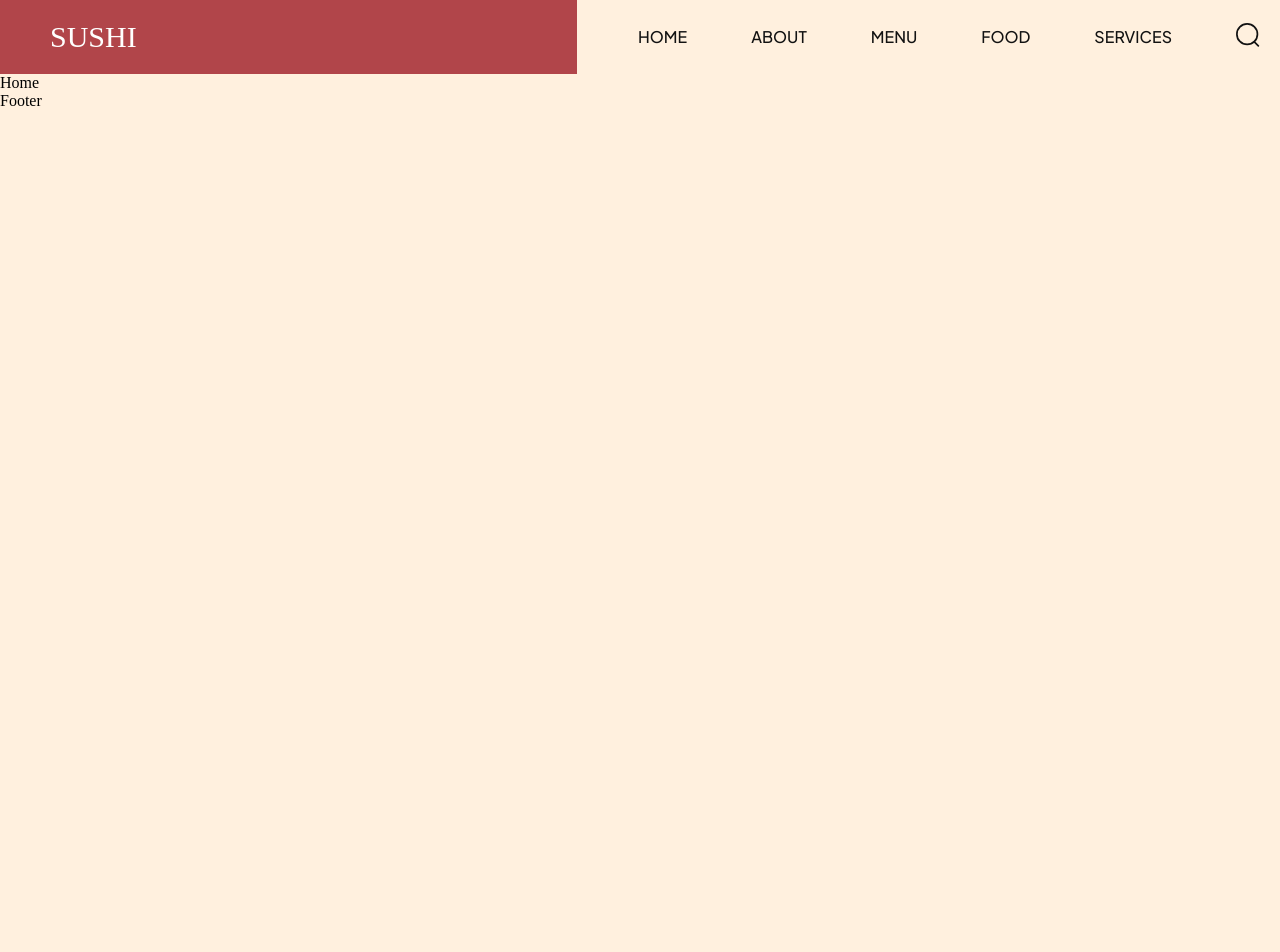
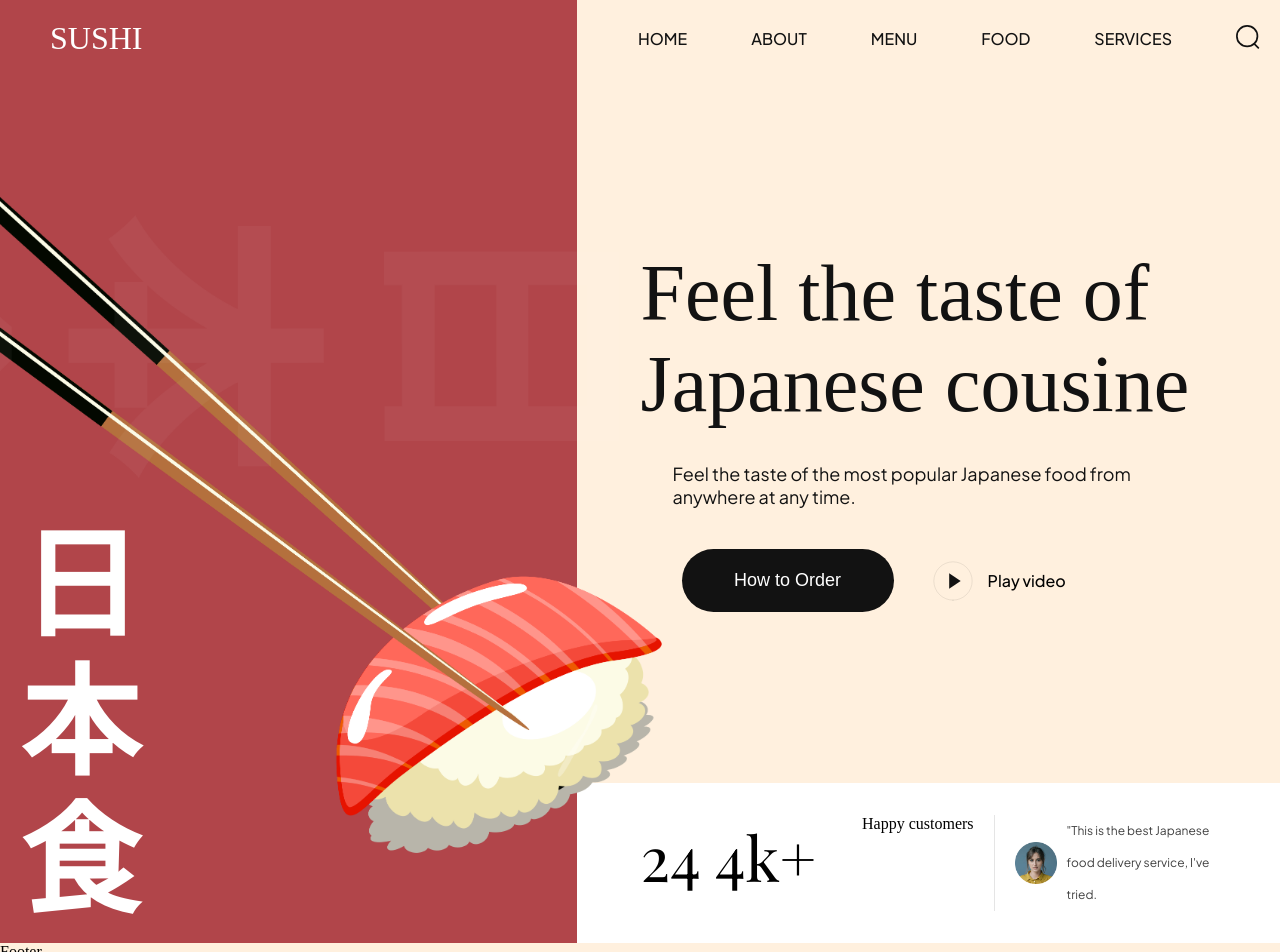
Before and after one commit to bojan09/sushi, a React (Vite) app: page / in a window 1280 px wide. Shown: the top 952 px of the page. Before the commit the page ends 800 px from the top, so only its background shows below. Built offline with nearby package versions, Linux system fonts and the light colour scheme.

Commit message:
minor changes in Navbar, added Home component

```diff
--- a/src/components/Navbar/Navbar.css
+++ b/src/components/Navbar/Navbar.css
@@ -22,7 +22,7 @@
 .header__logo-link {
     padding-left: 30px;
     color: #fff;
-    font-size: 30px;
+    font-size: 32px;
     font-weight: 500;
     text-transform: uppercase;
     z-index: 2;
@@ -54,7 +54,6 @@
 .header__menu li img {
     width: 24px;
     height: 24px;
-    object-fit: contain;
 }
 
 .header__menu-mobile {
--- a/src/index.css
+++ b/src/index.css
@@ -42,3 +42,8 @@ a {
 li {
   list-style-type: none;
 }
+
+img {
+  object-fit: contain;
+
+}
--- a/src/pages/Home/Home.css
+++ b/src/pages/Home/Home.css
@@ -0,0 +1,166 @@
+.home {
+    display: flex;
+    min-height: calc(100vh-74px);
+    overflow: hidden;
+}
+
+.home-img {
+    flex: 1;
+    display: flex;
+    flex-direction: column;
+
+    position: relative;
+    z-index: 5;
+}
+
+.home-img img {
+    width: 120%;
+    height: 100%;
+    padding: 75px 0;
+}
+
+.home-img__overlay {
+    position: absolute;
+    inset: 0;
+    width: 100%;
+
+    background-color: var(--primary-color);
+    z-index: -1;
+}
+
+.home-img h2 {
+    position: absolute;
+    bottom: 0;
+    padding: 20px;
+    font-family: var(--playfair-display);
+    font-weight: 700;
+    font-size: 120px;
+    line-height: 138px;
+    color: #fff;
+}
+
+.home-content {
+    flex: 1.22;
+    display: flex;
+    justify-content: space-between;
+    flex-direction: column;
+}
+
+.home-content__info {
+    padding: 64px;
+    flex: 1;
+    display: flex;
+    justify-content: center;
+    flex-direction: column;
+}
+
+.home-content__info h1 {
+    font-size: 80px;
+    font-weight: 600;
+    font-weight: var(--playfair-display);
+    color: var(--secondary-color);
+}
+
+.home-content__info p {
+    margin: 32px 0 0 32px;
+    font-family: var(--plus-jakarta-sans);
+    color: var(--secondary-color);
+    font-size: 18px;
+    font-weight: 400;
+}
+
+.home-content__buttons {
+    margin: 41px 0 0 41px;
+    display: flex;
+    flex-wrap: wrap;
+    gap: 36px;
+}
+
+.home-content__order-button {
+    padding: 20px;
+    border-radius: 36px;
+    min-width: 212px;
+    outline: none;
+    border: none;
+    background-color: var(--secondary-color);
+    color: #fff;
+    cursor: pointer;
+    font-weight: 500;
+    font-size: 18px;
+    line-height: 23px;
+}
+
+.home-content__play-button {
+    border: none;
+    outline: none;
+    background: transparent;
+
+    display: flex;
+    align-items: center;
+
+    font-size: 16px;
+    line-height: 19px;
+    color: var(--black-200);
+    font-family: var(--plus-jakarta-sans);
+    font-weight: 500;
+    cursor: pointer;
+}
+
+.home-content__play-button img {
+    margin-right: 12px;
+    width: 46px;
+    height: 46px;
+
+}
+
+.home-content__testimonial {
+    padding: 32px 64px;
+    display: flex;
+    flex-wrap: wrap;
+    gap: 20px;
+    background-color: var(--color-white);
+}
+
+.home-content__customer {
+    flex: 1;
+    gap: 10px;
+
+}
+
+.home-content__customer h4 {
+    font-size: 62px;
+    font-weight: 400;
+    font-family: var(--playfair-display);
+}
+
+.home-content__customer p {
+    font-size: 16px;
+    font-weight: 400;
+    font-family: var(--plus-jakarta-sans);
+    color: var(--secondary-color);
+    opacity: .5;
+}
+
+.home-content__review {
+    flex: 1;
+    display: flex;
+    align-items: center;
+    gap: 10px;
+    padding-left: 20px;
+    border-left: 1px solid rgba(2, 2, 2, 0.1);
+    min-width: 200px;
+}
+
+.home-content__review img {
+    width: 42px;
+    height: 42px;
+}
+
+.home-content__review p {
+    font-size: 12px;
+    font-weight: 400;
+    line-height: 32px;
+    font-family: var(--plus-jakarta-sans);
+    color: var(--secondary-color);
+    opacity: 0.8;
+}
--- a/src/pages/Home/Home.jsx
+++ b/src/pages/Home/Home.jsx
@@ -2,8 +2,58 @@ import "./Home.css";
 
 import React from "react";
 
+// assets
+import sushi from "../../assets/sushi-1.png";
+import play_circle from "../../assets/play-circle.svg";
+import user from "../../assets/user.png";
+
 const Home = () => {
-  return <div>Home</div>;
+  return (
+    <div className="home">
+      {/* Image container */}
+      <div className="home-img">
+        <img src={sushi} alt="sushi" />
+
+        <h2>
+          日 <br />
+          本 <br /> 食
+        </h2>
+
+        <div class="home-img__overlay"></div>
+      </div>
+      {/* Content - container */}
+      <div className="home-content">
+        <div className="home-content__info">
+          <h1>Feel the taste of Japanese cousine </h1>
+          <p>
+            Feel the taste of the most popular Japanese food from anywhere at
+            any time.
+          </p>
+
+          <div className="home-content__buttons">
+            <button className="home-content__order-button">How to Order</button>
+            <button className="home-content__play-button">
+              <img src={play_circle} alt="play" />
+              Play video
+            </button>
+          </div>
+        </div>
+
+        <div className="home-content__testimonial">
+          <div className="home-content__customer flex-center">
+            <h4>
+              24 <span>4k+</span>
+            </h4>
+          </div>
+          <p>Happy customers</p>
+          <div className="home-content__review">
+            <img src={user} alt="user" />
+            <p>"This is the best Japanese food delivery service, I've tried.</p>
+          </div>
+        </div>
+      </div>
+    </div>
+  );
 };
 
 export default Home;
```
